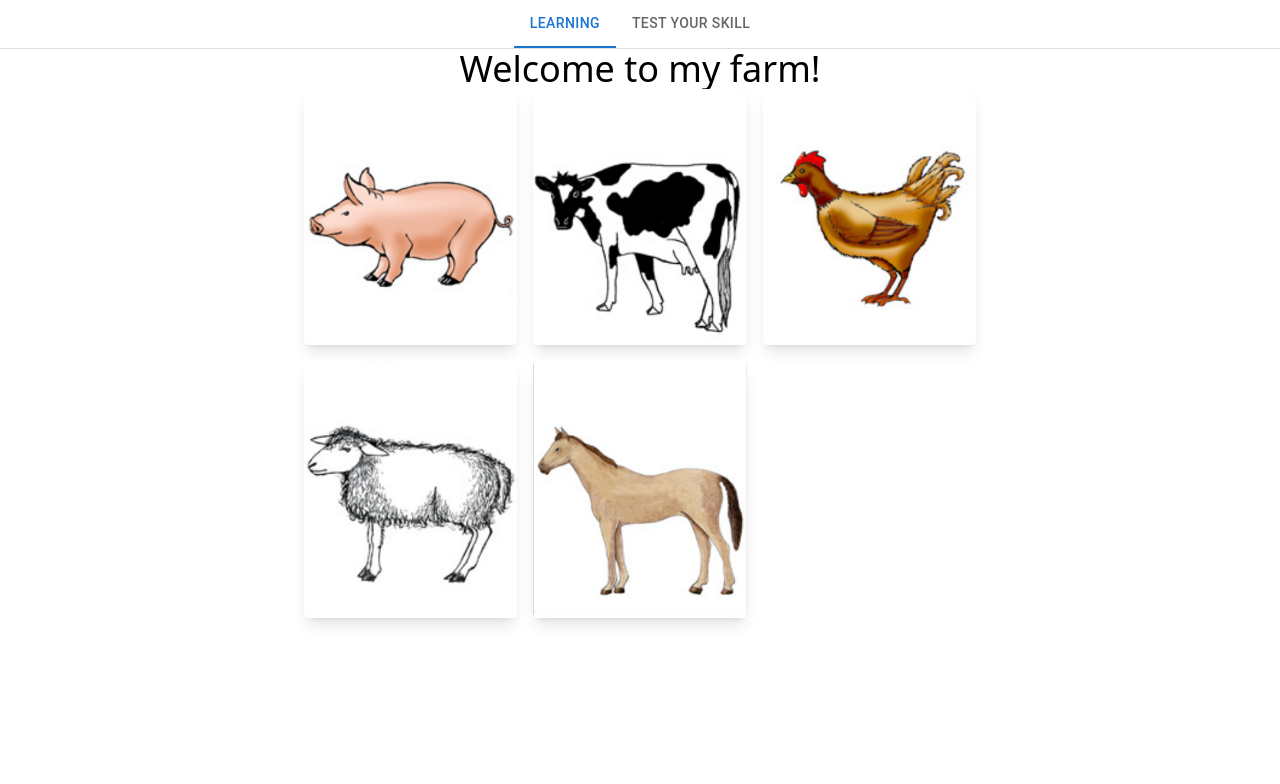
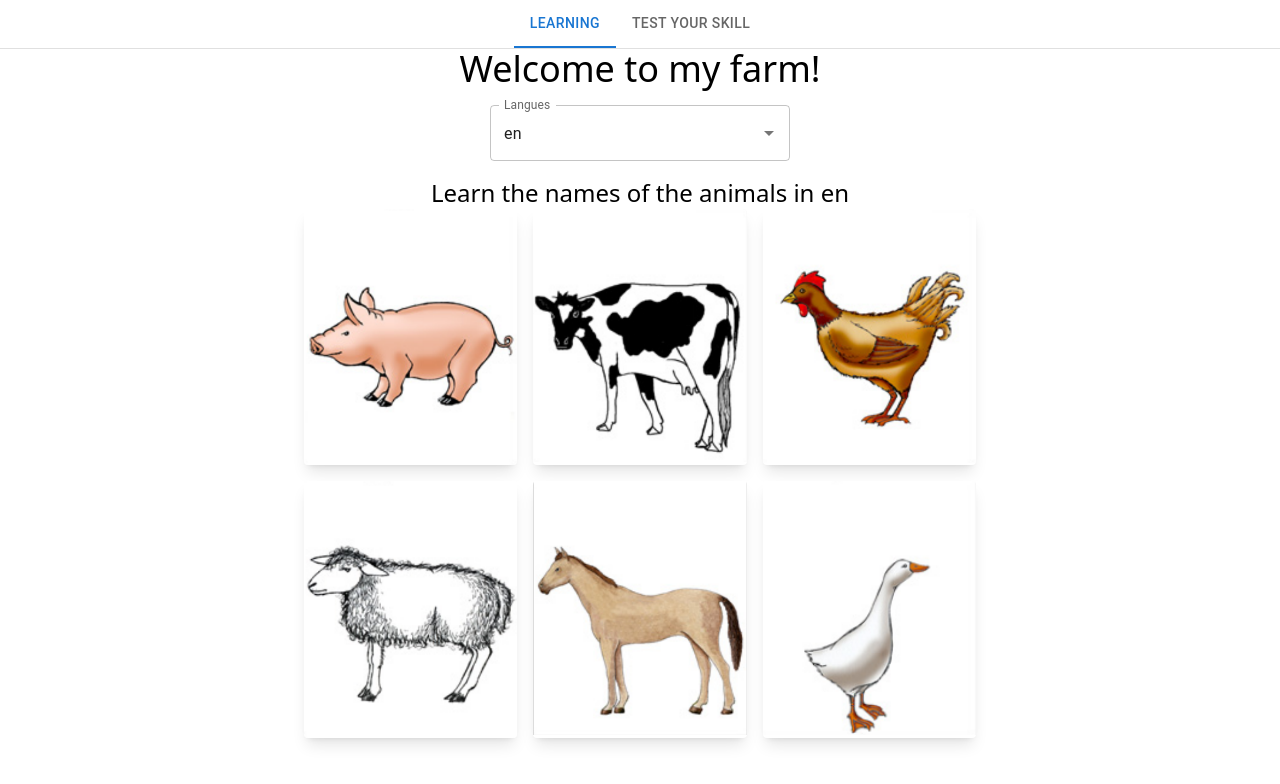
Before and after one commit to Cedran-Bastien/Laerning, a Next.js app: page /learn in a window 1280 px wide. Shown: the top 784 px of the page. Built offline with nearby package versions, Linux system fonts and the light colour scheme.

Commit message:
feat(langue): prise en charge de plusieurs langues

```diff
--- a/src/components/CardGrid.jsx
+++ b/src/components/CardGrid.jsx
@@ -2,14 +2,14 @@ import React from 'react';
 import Image from 'next/image';
 
 
-const CardGrid = ({ names }) => {
+const CardGrid = ({ imgNames, names }) => {
   return (
     <div className="flex justify-center">
       <div className="grid grid-cols-1 sm:grid-cols-2 md:grid-cols-3 gap-4 max-w-2xl">
         {names.map((name, index) => (
           <div key={index} className="w-full h-auto bg-white rounded overflow-hidden shadow-lg">
             <Image
-              src={`/img/${name}.png`}
+              src={`/img/${imgNames[index]}.png`}
               width="320"
               height="380"
               layout="responsive"
--- /dev/null
+++ b/src/data/set1.json
@@ -0,0 +1,34 @@
+{
+    "en" : [
+        "pig",
+        "cow",
+        "chicken",
+        "sheep",
+        "horse",
+        "goose"
+    ],
+    "it" : [
+        "maiale",
+        "mucca",
+        "pollo",
+        "pecora",
+        "cavallo",
+        "oca"
+    ],
+    "es" : [
+        "cerdo",
+        "vaca",
+        "pollo",
+        "oveja",
+        "caballo",
+        "ganso"
+    ],
+    "de" : [
+        "Schwein",
+        "Kuh",
+        "Huhn",
+        "Schaf",
+        "Pferd",
+        "Gans"
+    ]
+}
--- a/src/pages/learn.js
+++ b/src/pages/learn.js
@@ -1,11 +1,36 @@
+import React, { useState } from 'react';
 import CardGrid from "@/components/CardGrid";
+//on recupere les langues des animaux dans un tableau depuis le dossier data
+// on importe tous de set1
+import * as set1 from "@/data/set1";
+import TextField from '@mui/material/TextField';
+import Autocomplete from '@mui/material/Autocomplete';
 
 export default function Learning() {
-  const names = ["pig", "cow", "chicken", "sheep", "horse"];
+  const [selectedLanguage, setSelectedLanguage] = useState('en');
+  const langues = Object.keys(set1);
+  const handleLanguageChange = (event, value) => {
+    setSelectedLanguage(value);
+  };
+
   return (
     <div>
       <h1 className="text-4xl text-center">Welcome to my farm!</h1>
-      <CardGrid names={names} />
+      <p className="text-center">{}</p>
+      <div className="flex justify-center m-4">
+        <Autocomplete
+          disablePortal
+          id="combo-box-langues"
+          className=""
+          options={langues}
+          sx={{ width: 300 }}
+          value={selectedLanguage}
+          onChange={handleLanguageChange}
+          renderInput={(params) => <TextField {...params} label="Langues" />}
+        />
+      </div>
+      <h1 className="text-2xl text-center">Learn the names of the animals in {selectedLanguage}</h1>
+      <CardGrid imgNames={set1.en} names={set1[selectedLanguage]} />
     </div>
   );
 }
```
